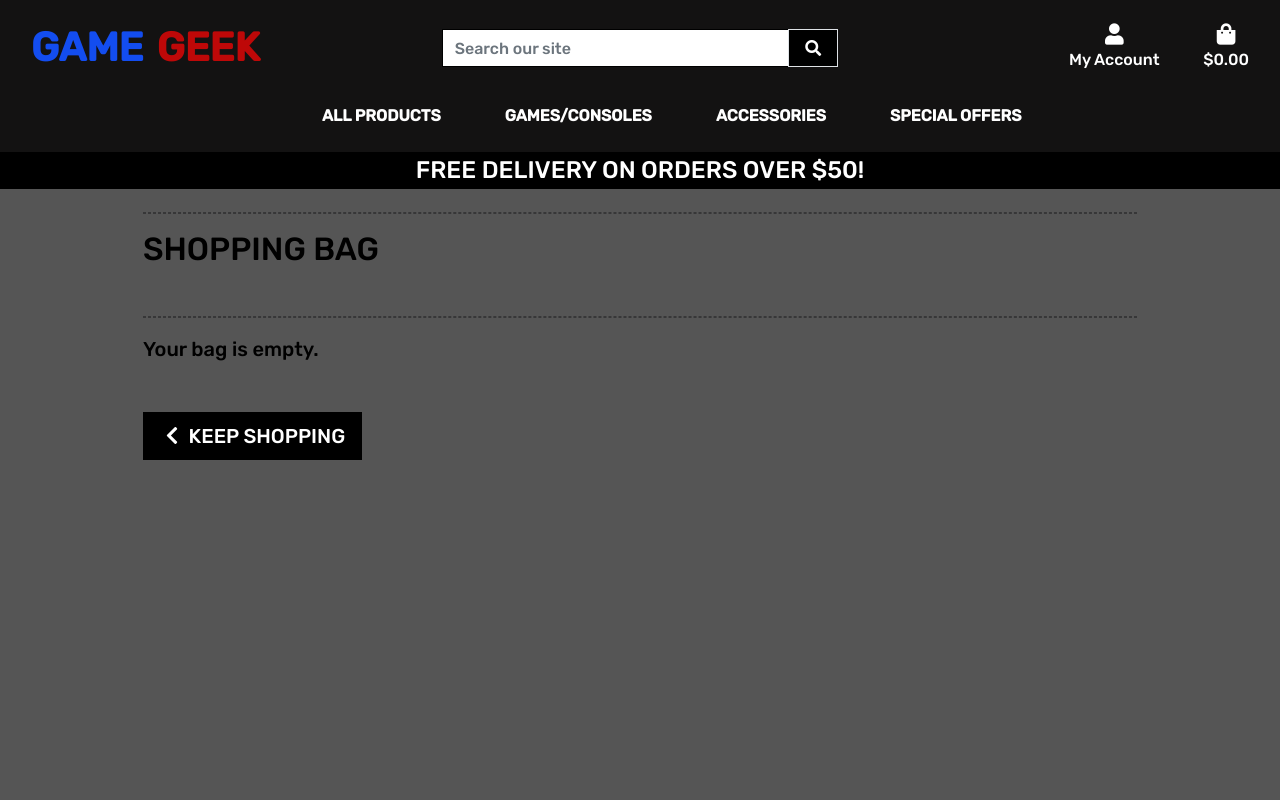
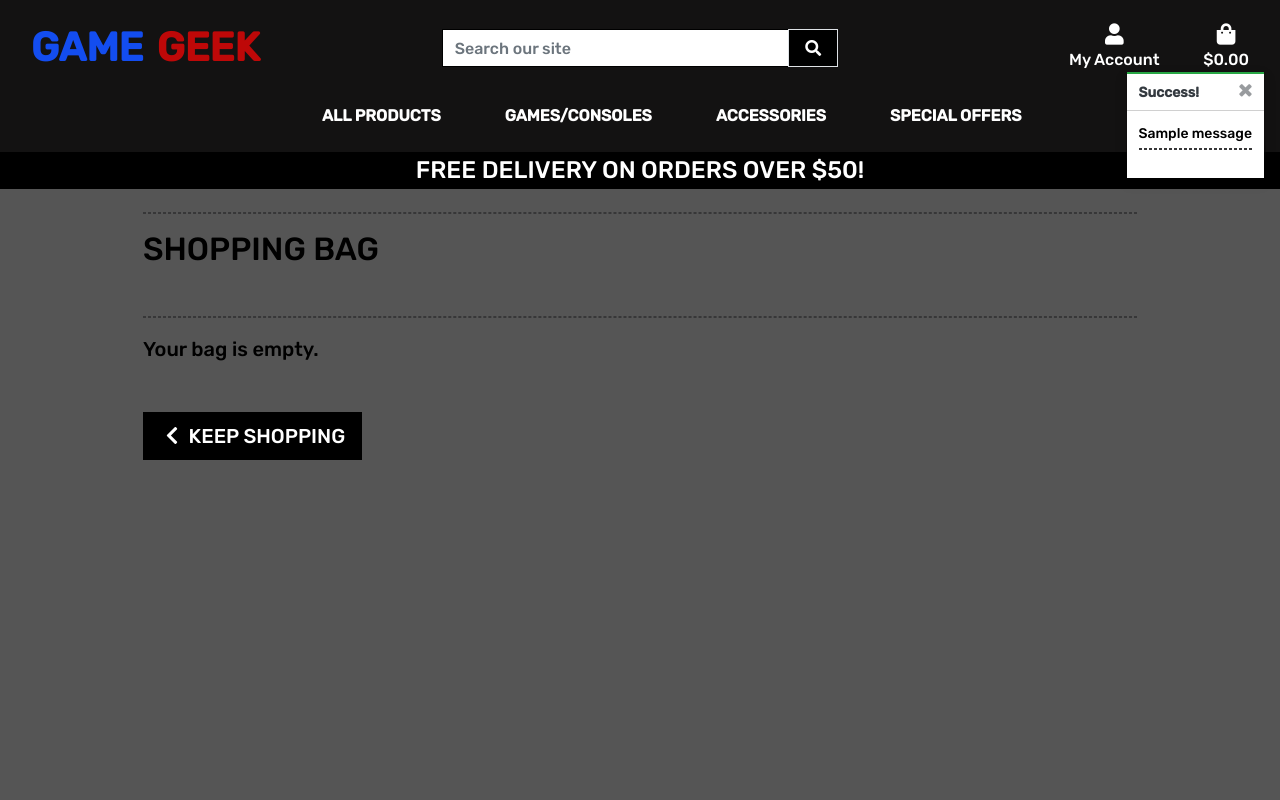
Before and after one commit to Harbs1999/game_geek, a Django app: page /bag/ in a window 1280 px wide. Run offline with Django 3.2, Linux system fonts and the light colour scheme; tables that the repository leaves empty hold one stand-in row (values such as "Sample post"); one stand-in notice (Sample message) is shown; some libraries are stand-ins or nearby versions.

Commit message:
Added toasts, bag summary and redirect button in toast

```diff
--- a/bag/views.py
+++ b/bag/views.py
@@ -1,4 +1,7 @@
-from django.shortcuts import render, redirect, reverse, HttpResponse
+from django.shortcuts import render, redirect, reverse, HttpResponse, get_object_or_404
+from django.contrib import messages
+
+from products.models import Product
 
 # Create your views here.
 
@@ -10,6 +13,7 @@ def view_bag(request):
 def add_to_bag(request, item_id):
     """ Add a quantity of the specified product to the shopping bag """
 
+    product = get_object_or_404(Product, pk=item_id)
     quantity = int(request.POST.get('quantity'))
     redirect_url = request.POST.get('redirect_url')
     size = None
@@ -21,22 +25,29 @@ def add_to_bag(request, item_id):
         if item_id in list(bag.keys()):
             if size in bag[item_id]['items_by_size'].keys():
                 bag[item_id]['items_by_size'][size] += quantity
+                messages.success(request, f'Updated size {size.upper()} {product.name} quantity to {bag[item_id]["items_by_size"][size]}')
             else:
                 bag[item_id]['items_by_size'][size] = quantity
+                messages.success(request, f'Added size {size.upper()} {product.name} to your bag')
         else:
             bag[item_id] = {'items_by_size': {size: quantity}}
+            messages.success(request, f'Added size {size.upper()} {product.name} to your bag')
     else:
         if item_id in list(bag.keys()):
             bag[item_id] += quantity
+            messages.success(request, f'Updated {product.name} quantity to {bag[item_id]}')
         else:
             bag[item_id] = quantity
+            messages.success(request, f'Added {product.name} to your bag')
 
     request.session['bag'] = bag
     return redirect(redirect_url)
 
+
 def adjust_bag(request, item_id):
-    """ Adjust the quantity of a specified product """
+    """Adjust the quantity of the specified product to the specified amount"""
 
+    product = get_object_or_404(Product, pk=item_id)
     quantity = int(request.POST.get('quantity'))
     size = None
     if 'product_size' in request.POST:
@@ -46,23 +57,29 @@ def adjust_bag(request, item_id):
     if size:
         if quantity > 0:
             bag[item_id]['items_by_size'][size] = quantity
+            messages.success(request, f'Updated size {size.upper()} {product.name} quantity to {bag[item_id]["items_by_size"][size]}')
         else:
             del bag[item_id]['items_by_size'][size]
             if not bag[item_id]['items_by_size']:
                 bag.pop(item_id)
+            messages.success(request, f'Removed size {size.upper()} {product.name} from your bag')
     else:
         if quantity > 0:
             bag[item_id] = quantity
+            messages.success(request, f'Updated {product.name} quantity to {bag[item_id]}')
         else:
             bag.pop(item_id)
+            messages.success(request, f'Removed {product.name} from your bag')
 
     request.session['bag'] = bag
     return redirect(reverse('view_bag'))
+
 
 def remove_from_bag(request, item_id):
     """Remove the item from the shopping bag"""
 
     try:
+        product = get_object_or_404(Product, pk=item_id)
         size = None
         if 'product_size' in request.POST:
             size = request.POST['product_size']
@@ -72,11 +89,14 @@ def remove_from_bag(request, item_id):
             del bag[item_id]['items_by_size'][size]
             if not bag[item_id]['items_by_size']:
                 bag.pop(item_id)
+            messages.success(request, f'Removed size {size.upper()} {product.name} from your bag')
         else:
             bag.pop(item_id)
+            messages.success(request, f'Removed {product.name} from your bag')
 
         request.session['bag'] = bag
         return HttpResponse(status=200)
 
     except Exception as e:
+        messages.error(request, f'Error removing item: {e}')
         return HttpResponse(status=500)
--- a/game_geek/settings.py
+++ b/game_geek/settings.py
@@ -78,6 +78,8 @@ TEMPLATES = [
         },
     },
 ]
+
+MESSAGE_STORAGE = 'django.contrib.messages.storage.session.SessionStorage'
 
 AUTHENTICATION_BACKENDS = [
     # Needed to login by username in Django admin, regardless of `allauth`
--- a/static/css/base.css
+++ b/static/css/base.css
@@ -132,6 +132,63 @@ a.category-badge > span.badge:hover {
     cursor: pointer;
 }
 
+/* ------------------------------- bootstrap toasts */
+
+.message-container {
+    position: fixed;
+    top: 72px;
+    right: 15px;
+    z-index: 99999999999;
+}
+
+.custom-toast {
+    overflow: visible;
+}
+
+.toast-capper {
+    height: 2px;
+}
+
+/* Convenience classes - colors copied from Bootstrap */
+
+.arrow-primary {
+    border-bottom-color: #007bff !important;
+}
+
+.arrow-secondary {
+    border-bottom-color: #6c757d !important;
+}
+
+.arrow-success {
+    border-bottom-color: #28a745 !important;
+}
+
+.arrow-danger {
+    border-bottom-color: #dc3545 !important;
+}
+
+.arrow-warning {
+    border-bottom-color: #ffc107 !important;
+}
+
+.arrow-info {
+    border-bottom-color: #17a2b8 !important;
+}
+
+.arrow-light {
+    border-bottom-color: #f8f9fa !important;
+}
+
+.arrow-dark {
+    border-bottom-color: #343a40 !important;
+}
+
+.bag-notification-wrapper {
+    height: 100px;
+    overflow-x: hidden;
+    overflow-y: auto;
+}
+
 /* -------------------------------- Media Queries */
 
 /* Slightly larger container on xl screens */
--- a/templates/base.html
+++ b/templates/base.html
@@ -115,8 +115,22 @@
       </header>
 
       {% if messages %}
-        <div class="message-container"></div>
-      {% endif %}
+        <div class="message-container">
+            {% for message in messages %}
+                {% with message.level as level %}
+                    {% if level == 40 %}
+                        {% include 'includes/toasts/toast_error.html' %}
+                    {% elif level == 30 %}
+                        {% include 'includes/toasts/toast_warning.html' %}
+                    {% elif level == 25 %}
+                        {% include 'includes/toasts/toast_success.html' %}
+                    {% else %}
+                        {% include 'includes/toasts/toast_info.html' %}
+                    {% endif %}
+                {% endwith %}
+            {% endfor %}
+        </div>
+    {% endif %}
 
       {% block page_header %}
       {% endblock %}
@@ -125,6 +139,9 @@
       {% endblock %}
 
       {% block postloadjs %}
+      <script type="text/javascript">
+        $('.toast').toast('show');
+      </script>
       {% endblock %}
 
   </body>
--- /dev/null
+++ b/templates/includes/toasts/toast_success.html
@@ -0,0 +1,54 @@
+<div class="toast custom-toast rounded-0 border-top-0" data-autohide="false">
+    <div class="arrow-up arrow-success"></div>
+    <div class="w-100 toast-capper bg-success"></div>
+    <div class="toast-header bg-white text-dark">
+        <strong class="mr-auto">Success!</strong>
+        <button type="button" class="ml-2 mb-1 close text-dark" data-dismiss="toast" aria-label="Close">
+            <span aria-hidden="true">&times;</span>
+        </button>
+    </div>
+    <div class="toast-body bg-white">
+        <div class="row">
+            <div class="col">
+                {{ message }}
+                <hr class="mt-1 mb-3">
+            </div>
+        </div>
+        {% if grand_total %}
+            <p class="logo-font bg-white text-black py-1">Your Bag ({{ product_count }})</p>
+            <div class="bag-notification-wrapper">
+                {% for item in bag_items %}
+                    <div class="row">
+                        <div class="col-3 my-1">
+                            <img class="w-100" src="{{ item.product.image.url }}">
+                        </div>
+                        <div class="col-9">
+                            <p class="my-0"><strong>{{ item.product.name }}</strong></p>
+                            <p class="my-0 small">Size: {% if item.product.has_sizes %}{{ item.size|upper }}{% else %}N/A{% endif %}</p>
+                            <p class="my-0 small text-muted">Qty: {{ item.quantity }}</p>
+                        </div>
+                    </div>
+                {% endfor %}
+            </div>
+            <div class="row">
+                <div class="col">
+                    <strong><p class="mt-3 mb-1 text-black">
+                        Total{% if free_delivery_delta > 0 %} (Exc. delivery){% endif %}:
+                        <span class="float-right">${{ total|floatformat:2 }}</span>
+                    </p></strong>
+                    {% if free_delivery_delta > 0 %}
+                        <p class="mb-0 p-2 bg-warning shadow-sm text-black text-center">
+                            Spend <strong>${{ free_delivery_delta }}</strong> more to get free next day delivery!
+                        </p>
+                    {% endif %}
+                    <a href="{% url 'view_bag' %}" class="btn btn-black btn-block rounded-0">
+                        <span class="text-uppercase">Go To Secure Checkout</span>
+                        <span class="icon">
+                            <i class="fas fa-lock"></i>
+                        </span>
+                    </a>
+                </div>
+            </div>
+        {% endif %}
+    </div>
+</div>
```
Also changed, not shown: templates/includes/toasts/toast_error.html (added, +13 -0 lines), templates/includes/toasts/toast_info.html (added, +13 -0 lines), templates/includes/toasts/toast_warning.html (added, +13 -0 lines).
